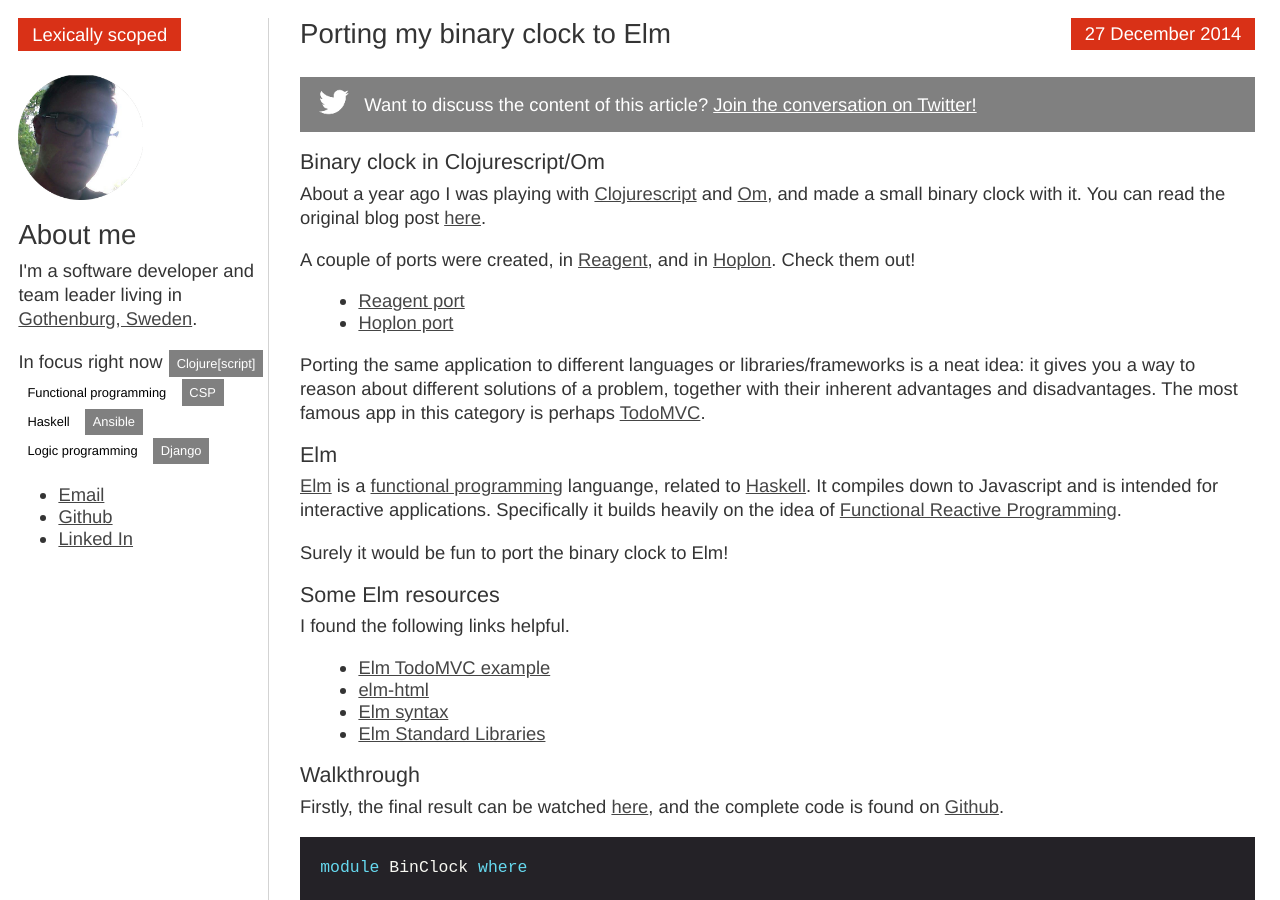
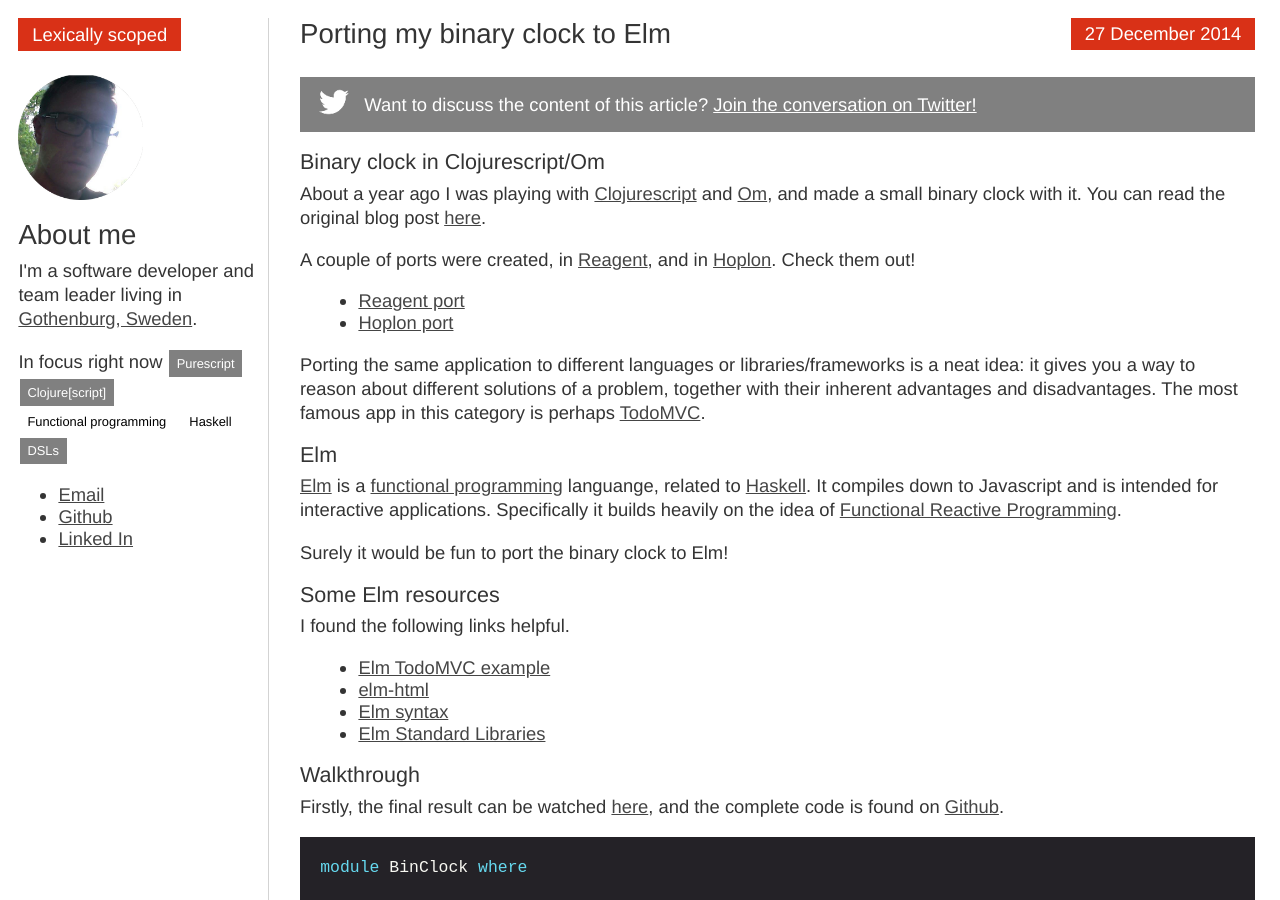
Before and after one commit to fredyr/lexicallyscoped.com, a Jekyll site: the page built from _posts/2014-12-27-elm-binary-clock.md, in a window 1280 px wide and 900 px high. Built offline with Jekyll 4.4.1, drawn with Linux system fonts in a browser that asks for light colours; comment, search, counter and statistics services are not loaded.

```diff
--- a/_config.yml
+++ b/_config.yml
@@ -1 +1,6 @@
-pygments: true
+highlighter: 'pygments'
+date_format: "%Y-%m-%d"
+time_format: "%H:%M"
+relative_permalinks: false
+permalink: date
+encoding: ASCII-8BIT
--- a/_layouts/default.html
+++ b/_layouts/default.html
@@ -21,13 +21,11 @@
             <p>I'm a software developer and team leader living in <a href="https://maps.google.se/maps?q=gothenburg+google+maps&ie=UTF8&hnear=G%C3%B6teborg&gl=se&t=h&z=10">Gothenburg, Sweden</a>.</p>
             <div class="hide-mobile">
                 <p>In focus right now
+                <span class="tag gray">Purescript</span>
                 <span class="tag gray">Clojure[script]</span>
                 <span class="tag white">Functional programming</span>
-                <span class="tag gray">CSP</span>
                 <span class="tag white">Haskell</span>
-                <span class="tag gray">Ansible</span>
-                <span class="tag white">Logic programming</span>
-                <span class="tag gray">Django</span>
+                <span class="tag gray">DSLs</span>
                 </p>
                 <p>
                     <ul>
@@ -54,10 +52,6 @@
   })();
 </script>
 
-<!-- <a title="Web Analytics" href="http://clicky.com/100719014"><img alt="Web Analytics" src="//static.getclicky.com/media/links/badge.gif" border="0" /></a> -->
-<script src="//static.getclicky.com/js" type="text/javascript"></script>
-<script type="text/javascript">try{ clicky.init(100719014); }catch(e){}</script>
-<noscript><p><img alt="Clicky" width="1" height="1" src="//in.getclicky.com/100719014ns.gif" /></p></noscript>
 
 </body>
 </html>
--- a/_layouts/post.html
+++ b/_layouts/post.html
@@ -4,7 +4,7 @@ layout: default
 
 <article>
     <h1 class="floating-left">{{ page.title }}</h1>
-    <time class="date red floating-right" datetime="{{ post.date | xmlschema }}">{{ page.date | date_to_long_string }}</time>
+    <time class="date red floating-right" datetime="{{ post.date | xmlschema }}">{{ page.date | date: "%-d %B %Y" }}</time>
     <p class="clearfix"></p>
     <div class="cta">
         <img src="/img/twit50.png">
--- a/_posts/2014-12-27-elm-binary-clock.md
+++ b/_posts/2014-12-27-elm-binary-clock.md
@@ -47,7 +47,7 @@ I found the following links helpful.
 ### Walkthrough ###
 
 Firstly, the final result can be watched [here](/demo/elm-binclock/),
-and the complete code is found on [Github]().
+and the complete code is found on [Github](https://github.com/fredyr/elm-binclock).
 
 {% highlight haskell %}
 module BinClock where
--- a/atom.xml
+++ b/atom.xml
@@ -1,5 +1,5 @@
 ---
-layout: nil
+layout: null
 ---
 
 <?xml version="1.0"?>
```
Also changed, not shown: _posts/2014-01-23-clojurescript-react-om-binary-clock.md (line endings or trailing spaces).
